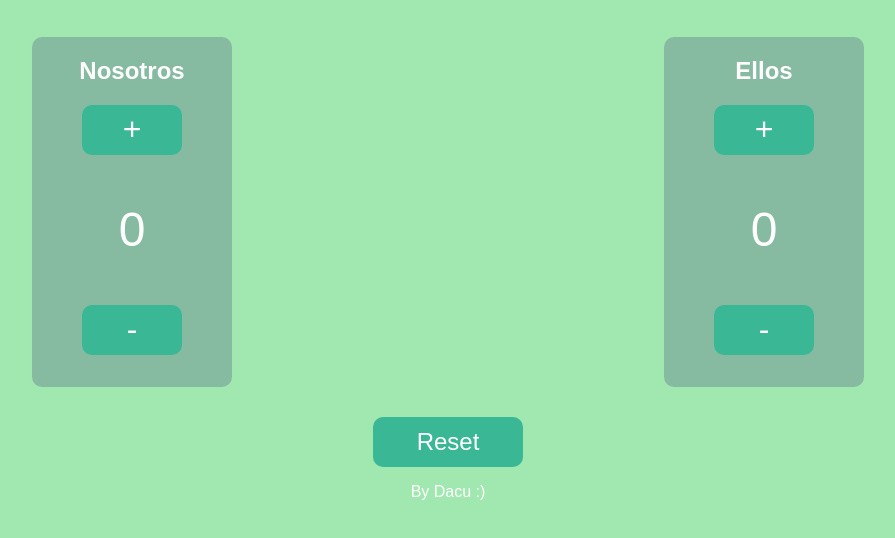
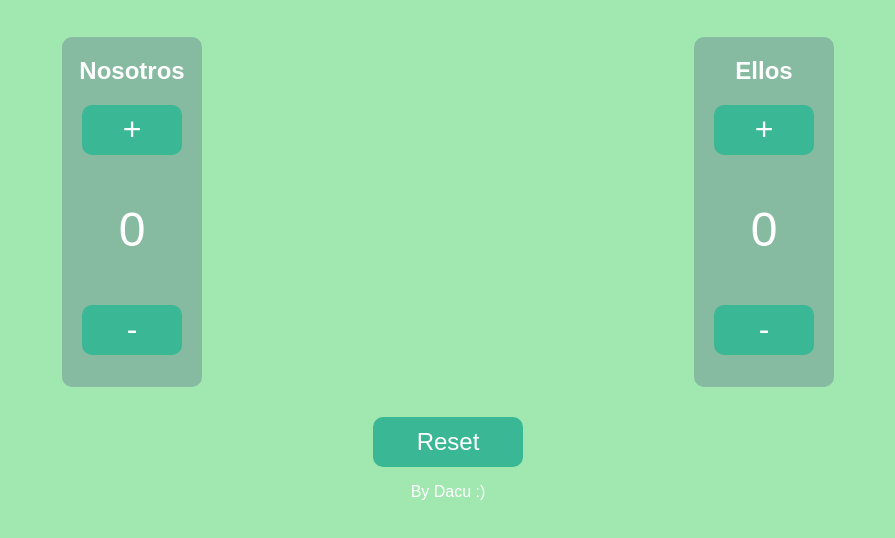
Before and after one commit to ignacio-dacuna/contador, a plain HTML site: page index.html in a window 1280 px wide. Shown: the part 70-608 px from the top of the page, without its empty margins (192-1087 px from the left). Drawn offline with Linux system fonts and the light colour scheme.

Commit message:
finalizado

```diff
--- a/css/style.css
+++ b/css/style.css
@@ -20,14 +20,14 @@
 
 .jugador1{
     background-color: #86BAA1;
-    width: 200px;
+    width: 140px;
     height: 350px;
     border-radius: 10px;
 }
 
 .jugador2{
     background-color: #86BAA1;
-    width: 200px;
+    width: 140px;
     height: 350px;
     border-radius: 10px;
 }
```
